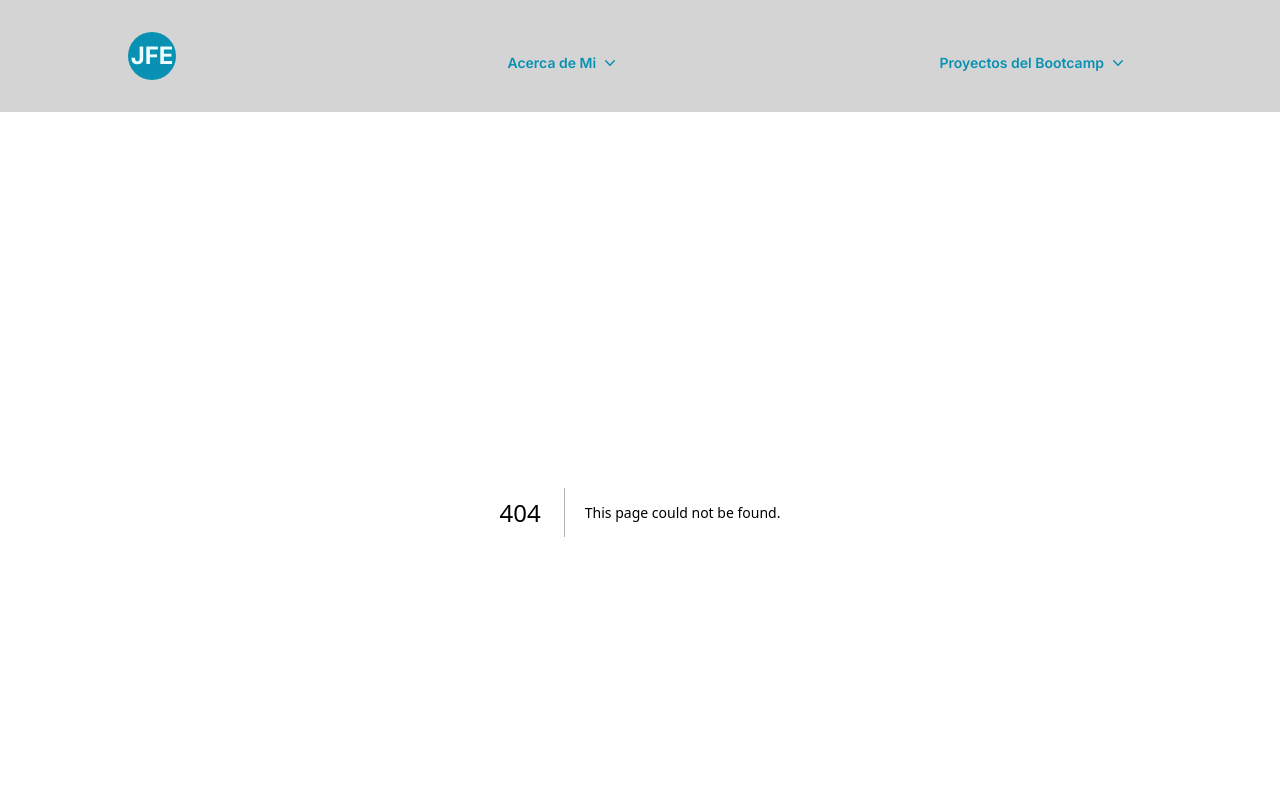
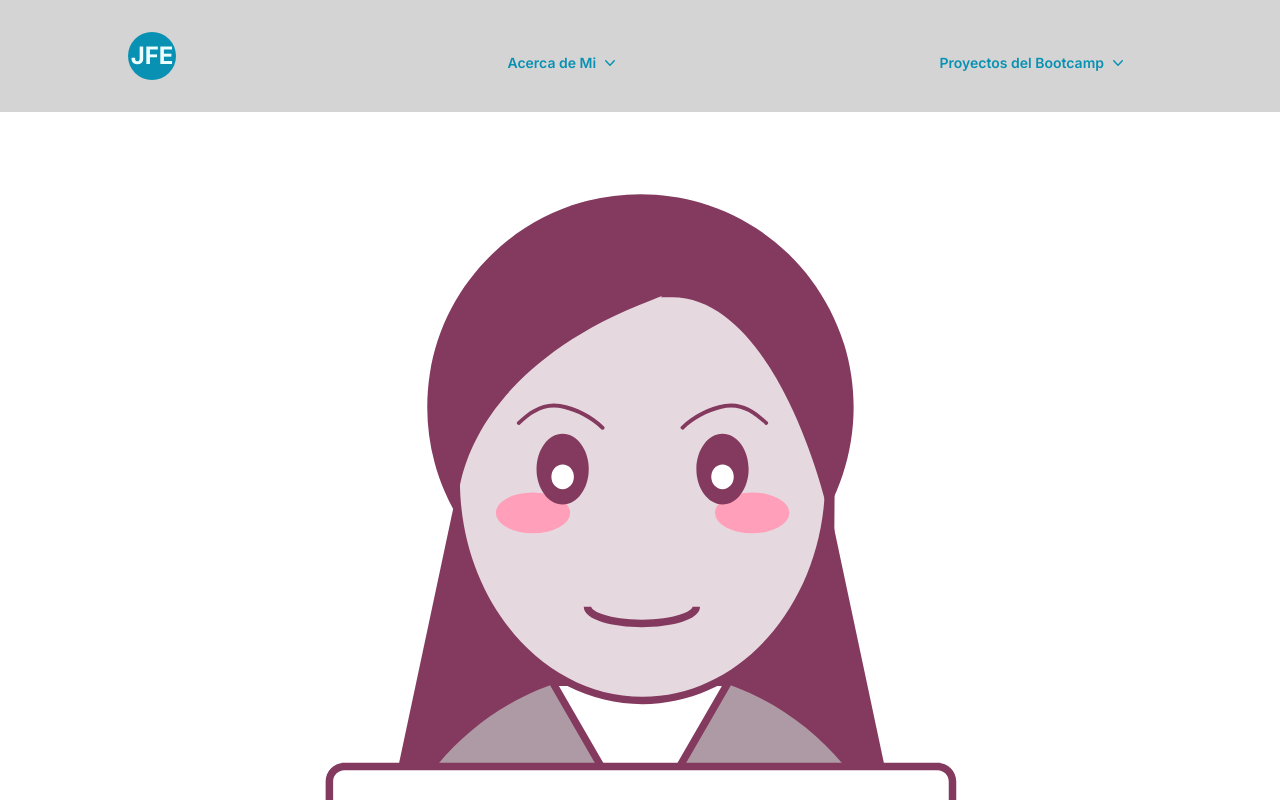
Before and after one commit to JaffaFriedman/PortafilioJFE, a Next.js app: page /prueba in a window 1280 px wide. Before the commit this address had no page. Shown: the top 800 px of the page. Built offline with nearby package versions, Linux system fonts and the light colour scheme.

Commit message:
Se agrega imagen de fondo

```diff
--- a/next.config.js
+++ b/next.config.js
@@ -1,7 +1,7 @@
 /** @type {import('next').NextConfig} */
 const nextConfig = {
     images: {
-        domains: ["https://res.cloudinary.com/"],
+        domains: ["res.cloudinary.com"],
         remotePatterns: [
           {
             protocol: 'https',
--- a/src/app/page.js
+++ b/src/app/page.js
@@ -1,55 +1,61 @@
 import Link from 'next/link'
+import Image from 'next/image'
 export const metadata = {
-  title: "portafolio",
-  description: ""
+  title: 'portafolio',
+  description: ''
 }
 import { AnimatedText } from '@/components/AnimatedText'
 
-export default function Home() {
+export default function Home () {
   return (
-    <div className="relative bg-neutral-900">
-      <div className="relative h-80 overflow-hidden bg-cyan-600 md:absolute md:left-0 md:h-full md:w-1/3 lg:w-1/2">
-        <img
-          className="h-full w-full object-cover"
-          src="https://res.cloudinary.com/djlyfyxyv/image/upload/v1695000993/Calendario/programadora_nbgcqg.png"
-          alt=""
+    <div className='relative bg-neutral-900'>
+      <div className='relative h-80 overflow-hidden bg-cyan-600 md:absolute md:left-0 md:h-full md:w-1/2 lg:w-1/2 '>
+        <Image
+          className='h-full w-full object-cover'
+          width={500}
+          height={500}
+          src='https://res.cloudinary.com/djlyfyxyv/image/upload/v1695480464/iu7ovypk48fapnl2pr2w.webp'
+          alt=''
         />
         <svg
-          viewBox="0 0 926 676"
-          aria-hidden="true"
-          className="absolute -bottom-24 left-24 w-[57.875rem] transform-gpu blur-[118px]"
+          viewBox='0 0 926 676'
+          aria-hidden='true'
+          className='absolute -bottom-24 left-24 w-[57.875rem] transform-gpu blur-[118px]'
         >
           <path
-            fill="url(#60c3c621-93e0-4a09-a0e6-4c228a0116d8)"
-            fillOpacity=".4"
-            d="m254.325 516.708-90.89 158.331L0 436.427l254.325 80.281 163.691-285.15c1.048 131.759 36.144 345.144 168.149 144.613C751.171 125.508 707.17-93.823 826.603 41.15c95.546 107.978 104.766 294.048 97.432 373.585L685.481 297.694l16.974 360.474-448.13-141.46Z"
+            fill='url(#60c3c621-93e0-4a09-a0e6-4c228a0116d8)'
+            fillOpacity='.4'
+            d='m254.325 516.708-90.89 158.331L0 436.427l254.325 80.281 163.691-285.15c1.048 131.759 36.144 345.144 168.149 144.613C751.171 125.508 707.17-93.823 826.603 41.15c95.546 107.978 104.766 294.048 97.432 373.585L685.481 297.694l16.974 360.474-448.13-141.46Z'
           />
           <defs>
             <linearGradient
-              id="60c3c621-93e0-4a09-a0e6-4c228a0116d8"
-              x1="926.392"
-              x2="-109.635"
-              y1=".176"
-              y2="321.024"
-              gradientUnits="userSpaceOnUse"
+              id='60c3c621-93e0-4a09-a0e6-4c228a0116d8'
+              x1='926.392'
+              x2='-109.635'
+              y1='.176'
+              y2='321.024'
+              gradientUnits='userSpaceOnUse'
             >
-              <stop stopColor="#776FFF" />
-              <stop offset={1} stopColor="#FF4694" />
+              <stop stopColor='#776FFF' />
+              <stop offset={1} stopColor='#FF4694' />
             </linearGradient>
           </defs>
         </svg>
       </div>
-      <div className="relative mx-auto max-w-7xl py-24 sm:py-32 lg:px-8 lg:py-40">
-        <div className="pl-6 pr-6 md:ml-auto md:w-2/3 md:pl-16 lg:w-1/2 lg:pl-24 lg:pr-0 xl:pl-32">
-          <h2 className="text-base font-semibold leading-7 text-cyan-400">De tarjetas de crédito a códigos web.</h2>
-          <p className="mt-2 text-3xl font-bold tracking-tight text-neutral-50 sm:text-4xl">Transformando el Mundo Digital</p>
-          <p className="mt-6 text-base leading-7 text-neutral-300">
-           Con más de 30 años en la industria tecnológica, desde el corazón
-              de la administración financiera hasta las líneas de código que
-              impulsan el web de hoy. Mi pasión es simplificar lo complejo,
-              innovar y conectar mundos
+      <div className='relative mx-auto max-w-7xl py-24 sm:py-32 lg:px-8 lg:py-40'>
+        <div className='pl-6 pr-6 md:ml-auto md:w-2/3 md:pl-16 lg:w-1/2 lg:pl-24 lg:pr-0 xl:pl-32'>
+          <h2 className='text-base font-semibold leading-7 text-cyan-400'>
+            De tarjetas de crédito a códigos web.
+          </h2>
+          <p className='mt-2 text-3xl font-bold tracking-tight text-neutral-50 sm:text-4xl'>
+            Transformando el Mundo Digital
           </p>
-
+          <p className='mt-6 text-base leading-7 text-neutral-300'>
+            Con más de 30 años en la industria tecnológica, desde el corazón de
+            la administración financiera hasta las líneas de código que impulsan
+            el web de hoy. Mi pasión es simplificar lo complejo, innovar y
+            conectar mundos
+          </p>
         </div>
       </div>
     </div>
--- /dev/null
+++ b/src/app/prueba/page.jsx
@@ -0,0 +1,103 @@
+import * as React from "react"
+const SvgComponent = (props) => (
+  <svg
+    xmlns="http://www.w3.org/2000/svg"
+    className="icon"
+    viewBox="0 0 1024 1024"
+    {...props}
+  >
+    <path fill="#843A5F" d="m512.7 472.2-43.3 75.1h86.7z" />
+    <path
+      fill="#843A5F"
+      d="M633.6 174.6H392.9l-73.8 347 194.1 215.7 193.1-214.5 1-1.2z"
+    />
+    <path
+      fill="#AE9AA4"
+      d="M298.4 656.8a214 214 0 1 0 428 0 214 214 0 1 0-428 0Z"
+    />
+    <path
+      fill="#843A5F"
+      d="M512.4 873.8c-58 0-112.5-22.6-153.5-63.6s-63.6-95.5-63.6-153.5 22.6-112.5 63.6-153.5 95.5-63.6 153.5-63.6 112.5 22.6 153.5 63.6 63.6 95.5 63.6 153.5-22.6 112.5-63.6 153.5c-41.1 41-95.6 63.6-153.5 63.6zm0-428c-116.4 0-211 94.7-211 211s94.7 211 211 211c116.4 0 211-94.7 211-211s-94.7-211-211-211z"
+    />
+    <path fill="#FFF" d="m512.4 578-70.5-121.9h140.9z" />
+    <path
+      fill="#843A5F"
+      d="m512.4 584-75.6-131H588l-75.6 131zm-65.3-124.9 65.2 113 65.2-113H447.1zm228.1-273.7-.2-.4c-5.8-18.4-14.7-35.6-26.3-51.1l-.1-.2c-5.5-7.3-11.7-14.3-18.4-20.7-19.6-18.8-43.7-32.8-69.7-40.4-15.6-4.6-31.8-6.9-48.2-6.9-14.3 0-28.6 1.8-42.3 5.3-1.8.5-3.2.8-4.5 1.2-26.8 7.6-51.6 21.9-71.7 41.4-26.8 25.9-44.1 59-49.9 95.6-1.4 8.8-2.1 17.9-2.1 27 0 15.1 2 30 5.9 44.4 2 7.6 4.6 15.1 7.7 22.2 26.8 63.1 88.4 103.8 157 103.8 63.5 0 121.3-34.9 150.9-91 4.3-8 7.9-16.6 10.8-25.3 5.8-17.4 8.8-35.6 8.8-54.1 0-17.3-2.6-34.4-7.7-50.8z"
+    />
+    <path
+      fill="#E6D8DF"
+      d="M364.9 294.4a149.1 176.4 0 1 0 298.2 0 149.1 176.4 0 1 0-298.2 0Z"
+    />
+    <path
+      fill="#843A5F"
+      d="M514 473.8c-83.9 0-152.1-80.5-152.1-179.4S430.2 115 514 115s152.1 80.5 152.1 179.4S597.9 473.8 514 473.8zm0-352.8c-80.6 0-146.1 77.8-146.1 173.4S433.5 467.8 514 467.8c80.6 0 146.1-77.8 146.1-173.4S594.6 121 514 121z"
+    />
+    <path
+      fill="#843A5F"
+      d="M513.5 412.1c-23.1 0-46.5-5.6-46.5-16.3h6c0 3.5 14.3 10.3 40.5 10.3s40.5-6.8 40.5-10.3h6c0 10.7-23.4 16.3-46.5 16.3z"
+    />
+    <path
+      fill="#FFF"
+      d="M750 923.1H275.5c-6.6 0-12-5.4-12-12V535.5c0-6.6 5.4-12 12-12H750c6.6 0 12 5.4 12 12v375.6c0 6.6-5.4 12-12 12z"
+    />
+    <path
+      fill="#843A5F"
+      d="M750 926.1H275.5c-8.3 0-15-6.7-15-15V535.5c0-8.3 6.7-15 15-15H750c8.3 0 15 6.7 15 15v375.6c0 8.3-6.7 15-15 15zM275.5 526.5c-5 0-9 4-9 9v375.6c0 5 4 9 9 9H750c5 0 9-4 9-9V535.5c0-5-4-9-9-9H275.5z"
+    />
+    <path
+      fill="#E6D8DF"
+      d="M287.7 749.9c-12.9 18-33.9 18-46.8 0s-12.9-47.1 0-65c12.9-18 33.9-18 46.8 0 12.9 17.9 12.9 47 0 65z"
+    />
+    <path
+      fill="#843A5F"
+      d="M264.3 766.4c-9.8 0-19-5.2-25.8-14.7-13.6-18.9-13.6-49.7 0-68.6 6.8-9.5 16-14.7 25.8-14.7s19 5.2 25.8 14.7c13.6 18.9 13.6 49.7 0 68.6-6.8 9.4-16 14.7-25.8 14.7zm0-92c-7.8 0-15.3 4.3-21 12.2-12.2 17-12.2 44.6 0 61.5 5.7 7.9 13.1 12.2 21 12.2s15.3-4.3 21-12.2c12.2-17 12.2-44.6 0-61.5-5.8-7.9-13.2-12.2-21-12.2z"
+    />
+    <path
+      fill="#E6D8DF"
+      d="M785.8 749.9c-12.9 18-33.9 18-46.8 0s-12.9-47.1 0-65c12.9-18 33.9-18 46.8 0 12.9 17.9 12.9 47 0 65z"
+    />
+    <path
+      fill="#843A5F"
+      d="M762.4 766.4c-9.8 0-19-5.2-25.8-14.7-13.6-18.9-13.6-49.7 0-68.6 6.8-9.5 16-14.7 25.8-14.7s19 5.2 25.8 14.7c13.6 18.9 13.6 49.7 0 68.6-6.8 9.4-16 14.7-25.8 14.7zm0-92c-7.8 0-15.3 4.3-21 12.2-12.2 17-12.2 44.6 0 61.5 5.7 7.9 13.1 12.2 21 12.2s15.3-4.3 21-12.2c12.2-17 12.2-44.6 0-61.5-5.7-7.9-13.1-12.2-21-12.2zM635.3 137.5 583 108.3l-2.7 2c-5-3.1-17.7-4.9-49.6-2.6-23.6 1.7-47.2 4.9-47.4 5l-.4.1-94.4 42.2-32 20.3 4.8 126.4c-.6 3.9-.6 6.1-.6 6.4v.5l7.8 23.4-1.1-29.9c1.4-9.3 5.9-28.5 19.6-51.1 17.9-29.4 55.8-70.8 134.5-100.6 3-1.1 5.8-2.2 8.5-3.3l-1.6 1.2h9.2c43.5 0 74.8 45.5 93.5 83.7 20.5 42 30.5 84.5 30.6 85l5.7 24.7 1.2-154.2-33.3-50z"
+    />
+    <path
+      fill="#FF9FB9"
+      d="M572 320.7a29.7 16.3 0 1 0 59.4 0 29.7 16.3 0 1 0-59.4 0Z"
+    />
+    <path
+      fill="#843A5F"
+      d="M578 257.3c-11.5 0-20.9 12.7-20.9 28.4S566.5 314 578 314s20.9-12.7 20.9-28.4-9.4-28.3-20.9-28.3z"
+    />
+    <path fill="#FFF" d="M569 291.8a9 9.9 0 1 0 18 0 9 9.9 0 1 0-18 0Z" />
+    <path
+      fill="#843A5F"
+      d="M547 253.7c8.3-8.1 19-13.6 30.2-16.4 14.2-3.6 24.8 3.1 34.8 12.6 1.4 1.3 3.5-.8 2.1-2.1-9.5-9.1-20.5-16.6-34.3-14.2-12.9 2.3-25.6 8.8-35 17.9-1.3 1.4.8 3.5 2.2 2.2z"
+    />
+    <path
+      fill="#FF9FB9"
+      d="M396.7 320.7a29.7 16.3 0 1 0 59.4 0 29.7 16.3 0 1 0-59.4 0Z"
+    />
+    <path
+      fill="#843A5F"
+      d="M450.1 257.3c-11.5 0-20.9 12.7-20.9 28.4s9.4 28.4 20.9 28.4 20.9-12.7 20.9-28.4-9.4-28.4-20.9-28.4z"
+    />
+    <path fill="#FFF" d="M441.1 291.8a9 9.9 0 1 0 18 0 9 9.9 0 1 0-18 0Z" />
+    <path
+      fill="#843A5F"
+      d="M483.2 251.5c-9.3-9.1-22.1-15.6-35-17.9-13.8-2.4-24.7 5-34.3 14.2-1.4 1.3.7 3.5 2.1 2.1 9.9-9.5 20.6-16.2 34.8-12.6 11.2 2.8 21.9 8.3 30.2 16.4 1.5 1.3 3.6-.8 2.2-2.2z"
+    />
+    <path
+      fill="#E6D8DF"
+      d="M385.8 680.8a126.4 126.4 0 1 0 252.8 0 126.4 126.4 0 1 0-252.8 0Z"
+    />
+    <path
+      fill="#843A5F"
+      d="M512.2 810.7c-71.7 0-129.9-58.3-129.9-129.9 0-71.7 58.3-129.9 129.9-129.9s129.9 58.3 129.9 129.9c0 71.6-58.3 129.9-129.9 129.9zm0-252.8c-67.7 0-122.8 55.1-122.8 122.8 0 67.7 55.1 122.8 122.8 122.8S635 748.5 635 680.8c0-67.8-55.1-122.9-122.8-122.9z"
+    />
+    <path
+      fill="#843A5F"
+      d="M509.9 758c-29.8 0-54.1-24.3-54.1-54.1h7.1c0 25.9 21.1 47 47 47s47-21.1 47-47h7.1c0 29.8-24.3 54.1-54.1 54.1zM490.5 668.5h-7.1c0-25.9-21.1-47-47-47v-7.1c29.8 0 54.1 24.3 54.1 54.1zm50.5-4.7h-7.1c0-29.8 24.3-54.1 54.1-54.1v7.1c-25.9 0-47 21.1-47 47zM433.4 835l-32.3 56h64.7zm79.4 0-32.3 56h64.7zm78.1 0-32.3 56h64.7z"
+    />
+  </svg>
+)
+export default SvgComponent
--- a/src/components/AnimatedImage.jsx
+++ b/src/components/AnimatedImage.jsx
@@ -1,29 +1,32 @@
 'use client'
 import React from 'react'
-import {motion} from 'framer-motion'
+import { motion } from 'framer-motion'
 import Image from 'next/image'
-const desdeIzquierda={
-    initial:{
-      opacity:0,
-      x:-50,
-    },
-    animate:{
-      opacity:1,
-      x:0,
-      transition:{
-        duration:3,
-      }
+const desdeIzquierda = {
+  initial: {
+    opacity: 0,
+    x: -50
+  },
+  animate: {
+    opacity: 1,
+    x: 0,
+    transition: {
+      duration: 3
     }
+  }
+}
 
-  }
-
-export const AnimatedImage = ({src}) => {
+export const AnimatedImage = ({ src }) => {
   return (
     <>
-        <motion.div initial='initial' animate='animate' variants={desdeIzquierda} className='w-1/2 '>
-              <Image src={src} width={500} height={500}/>
-          </motion.div>
-
+      <motion.div
+        initial='initial'
+        animate='animate'
+        variants={desdeIzquierda}
+        className='w-1/2 '
+      >
+        <Image src={src} width={500} height={500} />
+      </motion.div>
     </>
   )
 }
```
